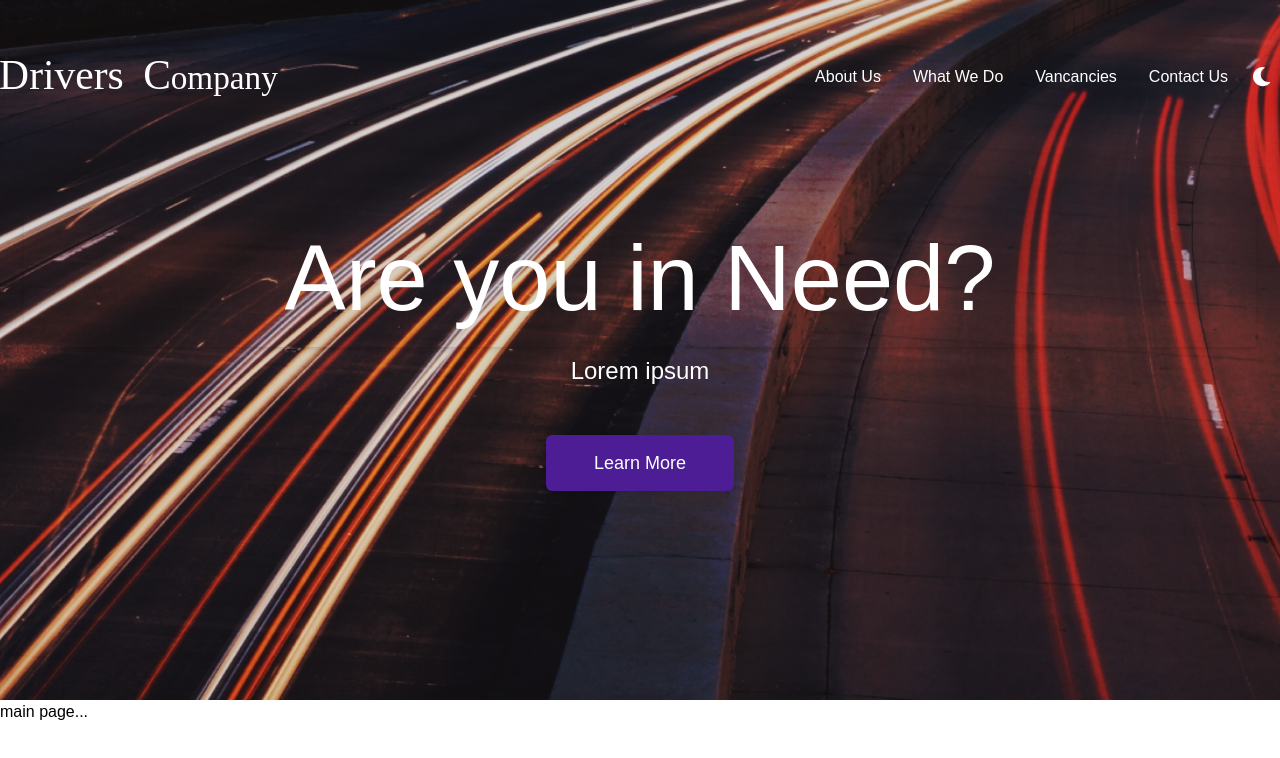
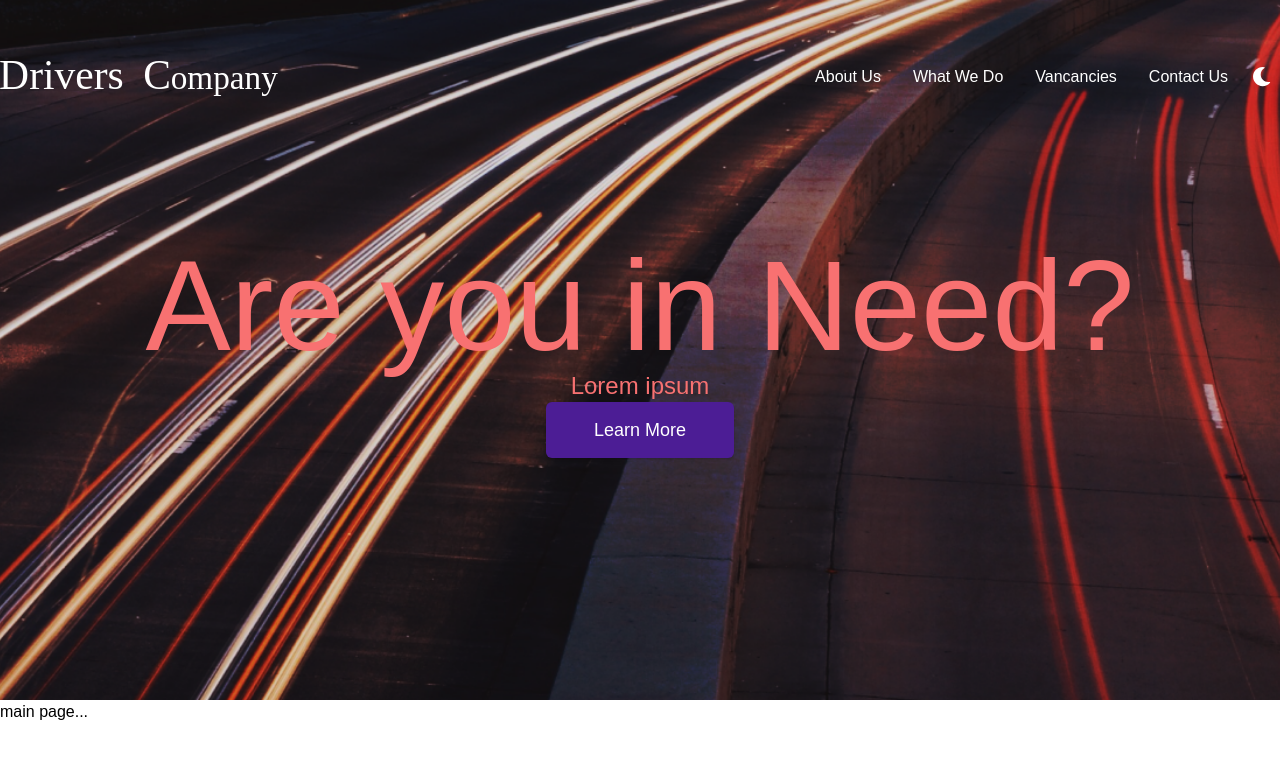
Before and after one commit to paddykgriffin/tailwind-css-template, a Next.js app: page / in a window 1280 px wide. Shown: the top 758 px of the page. Built offline with nearby package versions, Linux system fonts and the light colour scheme.

Commit message:
Hero Component Build

```diff
--- a/src/app/components/Hero.tsx
+++ b/src/app/components/Hero.tsx
@@ -1,6 +1,6 @@
-import * as React from "react"
+import React,{FC, HTMLAttributes} from "react";
 import { Button } from "./ui/button";
-import { cva, type VariantProps } from "class-variance-authority";
+import { cva, VariantProps } from "class-variance-authority";
 import { cn } from "@/app/lib/utils"
 import { Slot } from "@radix-ui/react-slot";
 
@@ -9,7 +9,7 @@ const heroVariants = cva(
     {
         variants: {
             variant: {
-                default: "text-white bg-violet-900 dark:bg-violet-400 ",
+                default: "text-red-400 bg-violet-900",
                 secondary: "text-purple-900"
             },
             size: {
@@ -25,31 +25,30 @@ const heroVariants = cva(
 )
 
 interface HeroProps
-    extends React.HTMLAttributes<HTMLElement>,
+    extends HTMLAttributes<HTMLElement>,
         VariantProps<typeof heroVariants> {
             title: string;
             subTitle: string;
             btnLabel: string;
-            asChild?: boolean;
             backgroundImage: string;
         }
 
-const Hero = React.forwardRef<HTMLElement, HeroProps>(
-    ({className, size, variant, asChild = false, title, subTitle, btnLabel, backgroundImage, ...props}, ref) => {
-    const Comp = asChild ? Slot: "div"
+
+const Hero: FC<HeroProps> = (
+    {className, size, variant, backgroundImage, title, subTitle, btnLabel, ...props}) => {
     return (
-        <Comp
+        <div
         style={{ backgroundImage: `url(${backgroundImage})`, backgroundSize: 'cover', backgroundPosition: 'center' }}
-        className={cn(heroVariants({ className, variant, size }))}
+
+        className={cn(heroVariants({ variant, size, className,  }))}
         {...props}  >
             <div className="container mx-auto text-center">
-                <h1 className="text-[92px] shadow-md">{title}</h1>
-                <p className="text-2xl py-2 mb-10">{subTitle}</p>
+                <h1 className="text-9xl">{title}</h1>
+                <p className="text-2xl">{subTitle}</p>
                 <Button variant={'default'} size={'lg'}>{btnLabel}</Button>
             </div>
-        </Comp>
-        )
-    }
-)
+        </div>
+    )
+}
 
 export {Hero, heroVariants}
--- a/src/app/page.tsx
+++ b/src/app/page.tsx
@@ -1,4 +1,4 @@
-import Image from "next/image";
+
 import { Hero } from "./components/Hero";
 
 export default function Home() {
```
